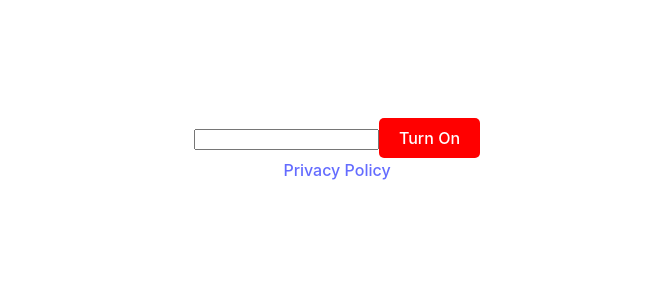
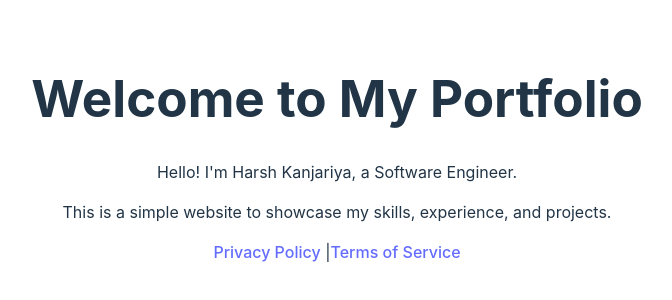
Before and after one commit to harshkanjariya/iot, a React (Vite) app: page /#/ in a window 1280 px wide. Shown: the part 250-550 px from the top of the page, without its empty margins (303-975 px from the left). Built offline with nearby package versions, Linux system fonts and the light colour scheme.

Commit message:
Home page created

```diff
--- a/src/App.tsx
+++ b/src/App.tsx
@@ -1,55 +1,16 @@
-import { useState } from "react";
-import { database, ref, set } from "./firebase";
-import { HashRouter as Router, Route, Link, Routes } from "react-router-dom";
+import {HashRouter as Router, Route, Routes} from "react-router-dom";
 import PrivacyPolicy from "./PrivacyPolicy";
 import "./App.css";
 import TermsOfService from "./TermsOfService.tsx";
-
-function ControlPage() {
-  const [status, setStatus] = useState(false);
-  const [ip, setIp] = useState("");
-
-  const toggleStatus = async () => {
-    const newValue = status ? 0 : 1;
-    try {
-      fetch("http://" + ip + "/control?state=" + newValue);
-      await set(ref(database, "sensorValue/8"), newValue);
-      setStatus(!status);
-    } catch (error) {
-      console.error("Error updating Firebase:", error);
-    }
-  };
-
-  return (
-    <div className="App">
-      <input type="text" onChange={(e) => setIp(e.target.value)} value={ip} />
-      <button
-        onClick={toggleStatus}
-        style={{
-          backgroundColor: status ? "green" : "red", // Green for On, Red for Off
-          color: "white",
-          padding: "10px 20px",
-          fontSize: "16px",
-          border: "none",
-          borderRadius: "5px",
-        }}
-      >
-        {status ? "Turn Off" : "Turn On"}
-      </button>
-      <div>
-        <Link to="/privacy-policy">Privacy Policy</Link>
-      </div>
-    </div>
-  );
-}
+import HomePage from "./HomePage.tsx";
 
 function App() {
   return (
     <Router>
       <Routes>
-        <Route path="/" element={<ControlPage />} />
-        <Route path="/privacy-policy" element={<PrivacyPolicy />} />
-        <Route path="/terms-of-service" element={<TermsOfService />} />
+        <Route path="/" element={<HomePage/>}/>
+        <Route path="/privacy-policy" element={<PrivacyPolicy/>}/>
+        <Route path="/terms-of-service" element={<TermsOfService/>}/>
       </Routes>
     </Router>
   );
--- /dev/null
+++ b/src/HomePage.tsx
@@ -0,0 +1,18 @@
+import React from 'react';
+import {Link} from "react-router-dom";
+
+const Home: React.FC = () => {
+  return (
+    <div className="home">
+      <h1>Welcome to My Portfolio</h1>
+      <p>Hello! I'm Harsh Kanjariya, a Software Engineer.</p>
+      <p>This is a simple website to showcase my skills, experience, and projects.</p>
+      <div className="links">
+        <Link to="/privacy-policy">Privacy Policy</Link> |
+        <Link to="/terms-of-service">Terms of Service</Link>
+      </div>
+    </div>
+  );
+};
+
+export default Home;
```
Also changed, not shown: src/ControlPage.tsx (added, +41 -0 lines), 1 other file (tests, documents, lock files or other folders).
